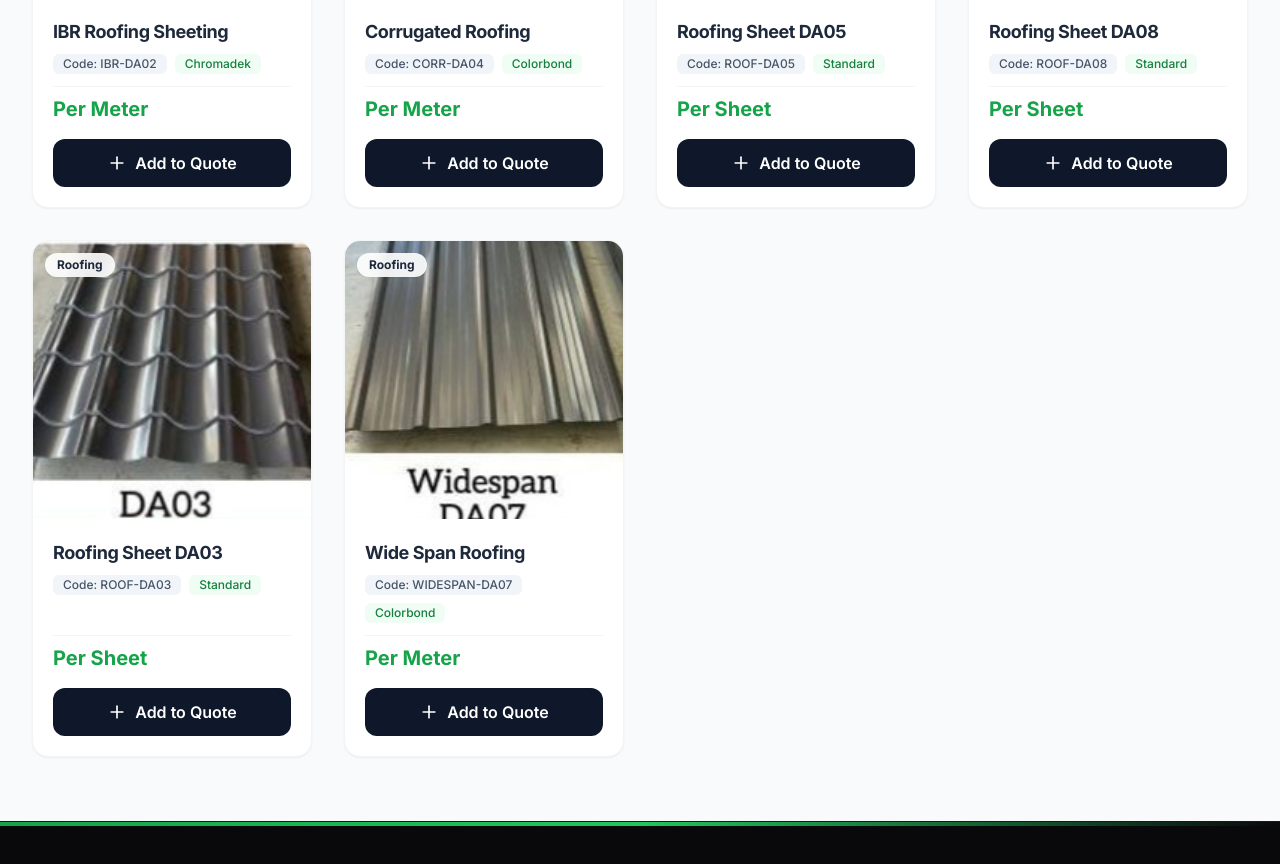
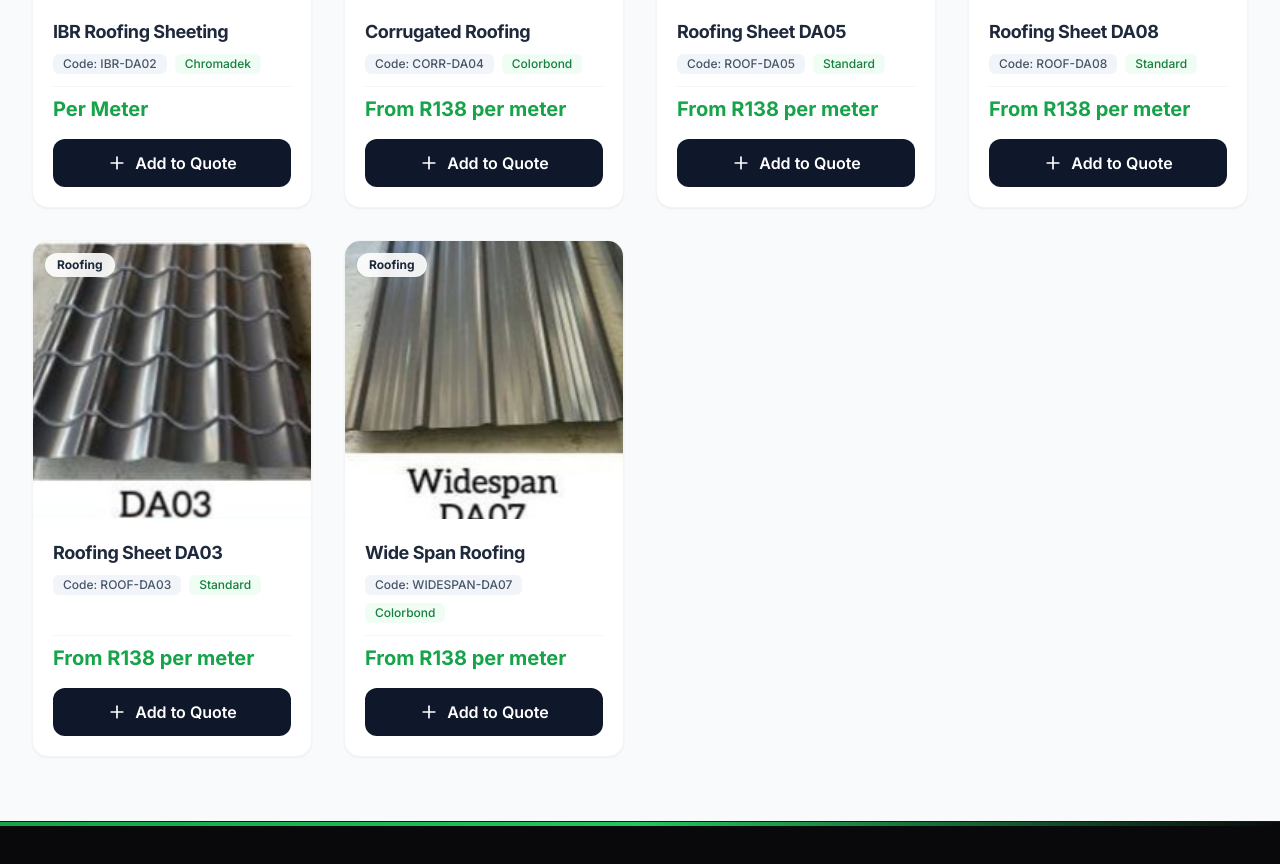
Before and after one commit to LungisaniMajozi/naeve-construction-company-and-tiles-supplier, a React (Vite) app: page /products in a window 1280 px wide. Shown: the part 5587-6451 px from the top of the page. Built offline with nearby package versions, Linux system fonts and the light colour scheme; the HTML template or start-up script is replaced by a standard one.

Commit message:
new changes on peice to from roof

```diff
--- a/src/data/products.js
+++ b/src/data/products.js
@@ -346,7 +346,7 @@ export const products = [
     code: "CORR-DA04",
     finish: "Colorbond",
     image: "/roof/corrugatedda04.jpg",
-    price: "Per Meter",
+    price: "From R138 per meter",
   },
   {
     id: 35,
@@ -355,7 +355,7 @@ export const products = [
     code: "ROOF-DA05",
     finish: "Standard",
     image: "/roof/da05.jpg",
-    price: "Per Sheet",
+    price: "From R138 per meter",
   },
   {
     id: 36,
@@ -364,7 +364,7 @@ export const products = [
     code: "ROOF-DA08",
     finish: "Standard",
     image: "/roof/da08.jpg",
-    price: "Per Sheet",
+    price: "From R138 per meter",
   },
   {
     id: 37,
@@ -373,7 +373,7 @@ export const products = [
     code: "ROOF-DA03",
     finish: "Standard",
     image: "/roof/da03.jpg",
-    price: "Per Sheet",
+    price: "From R138 per meter",
   },
   {
     id: 38,
@@ -382,6 +382,6 @@ export const products = [
     code: "WIDESPAN-DA07",
     finish: "Colorbond",
     image: "/roof/widespanda07.jpg",
-    price: "Per Meter",
+    price: "From R138 per meter",
   },
 ];
```
